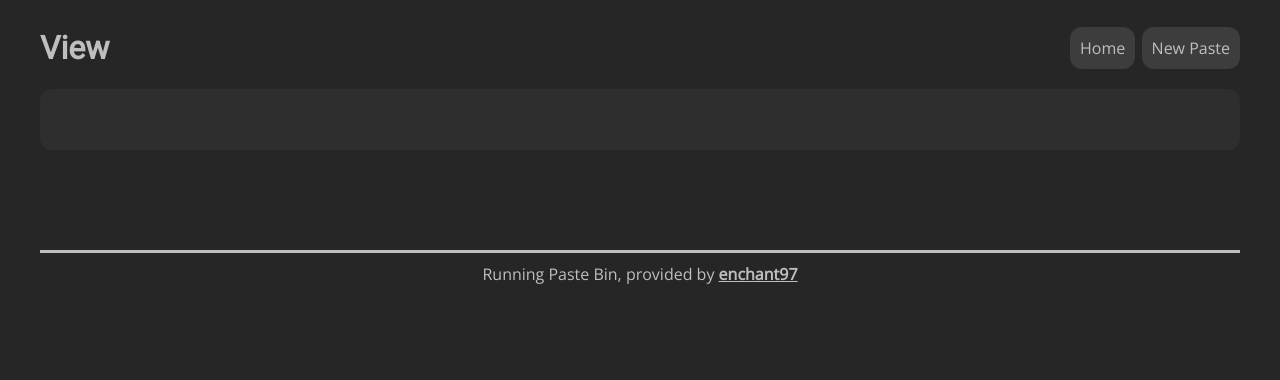
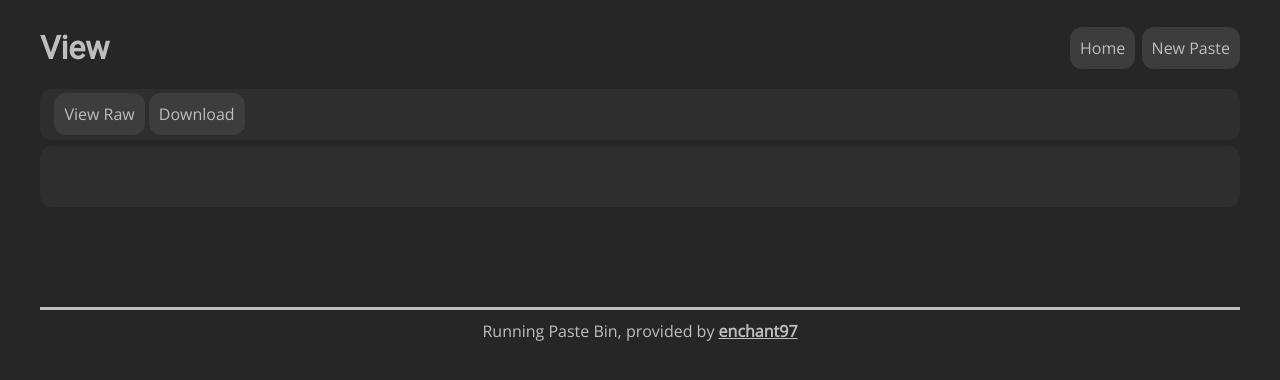
Before and after one commit to enchant97/hasty-paste, a Python web app: template paste_bin/templates/view.jinja in a window 1280 px wide. Shown: the top 380 px of the page. Run offline with Jinja, Linux system fonts and the light colour scheme; the template is opened without the code that fills it, so the values that code supplies are empty.

Commit message:
add links to view raw & download

```diff
--- a/paste_bin/static/style.css
+++ b/paste_bin/static/style.css
@@ -119,4 +119,5 @@ button:hover,
     background-color: var(--bg-sub-col);
     padding: .9rem;
     border-radius: var(--border-radius);
+    margin-bottom: .4rem;
 }
--- a/paste_bin/templates/view.jinja
+++ b/paste_bin/templates/view.jinja
@@ -1,6 +1,12 @@
 {% extends "/base.jinja" %}
 {% block title %}View{% endblock %}
 {% block main %}
+<div class="panel">
+    <a class="bnt" href="{{ url_for('.get_raw_paste', paste_id=meta.paste_id) }}">View Raw</a>
+    <a class="bnt" href="{{ url_for('.get_raw_paste', paste_id=meta.paste_id) }}"
+        download="paste.txt">Download</a>
+</div>
+
 <div class="panel">
     <pre id="paste-content">{%- for line in paste_content -%}<code>{{ line.decode()|e }}</code>{%- endfor -%}</pre>
 </div>
--- a/paste_bin/views.py
+++ b/paste_bin/views.py
@@ -61,6 +61,7 @@ async def get_view_paste(paste_id: str):
     return await render_template(
         "view.jinja",
         paste_content=content,
+        meta=paste_meta,
     )
 
 
@@ -81,5 +82,6 @@ async def get_raw_paste(paste_id: str):
     content = helpers.read_paste_content(paste_path)
 
     response = await make_response(content)
+    response.mimetype="text/plain"
 
     return response
```
